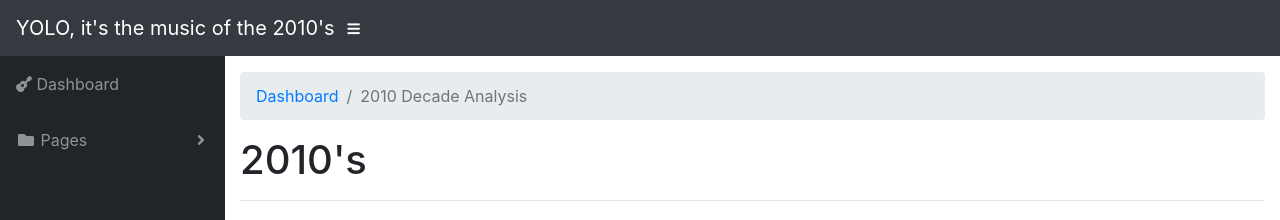
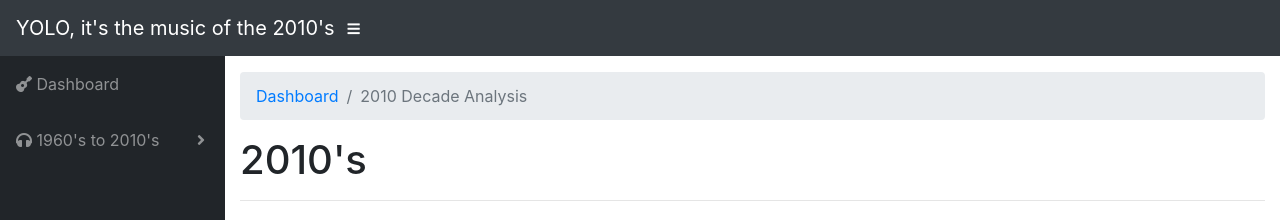
Before and after one commit to HaylyePlaster/GenrePredictor-, a plain HTML site: page template/2010s.html in a window 1280 px wide. Shown: the top 220 px of the page. Drawn offline with Linux system fonts and the light colour scheme.

Commit message:
final final forever

```diff
--- a/template/2010s.html
+++ b/template/2010s.html
@@ -97,8 +97,8 @@
       </li>
       <li class="nav-item dropdown">
         <a class="nav-link dropdown-toggle" href="#" id="pagesDropdown" role="button" data-toggle="dropdown" aria-haspopup="true" aria-expanded="false">
-          <i class="fas fa-fw fa-folder"></i>
-          <span>Pages</span>
+          <i class="fas fa-headphones"></i>
+          <span>1960's to 2010's</span>
         </a>
         <div class="dropdown-menu" aria-labelledby="pagesDropdown">
           <h6 class="dropdown-header">Decades</h6>
```
